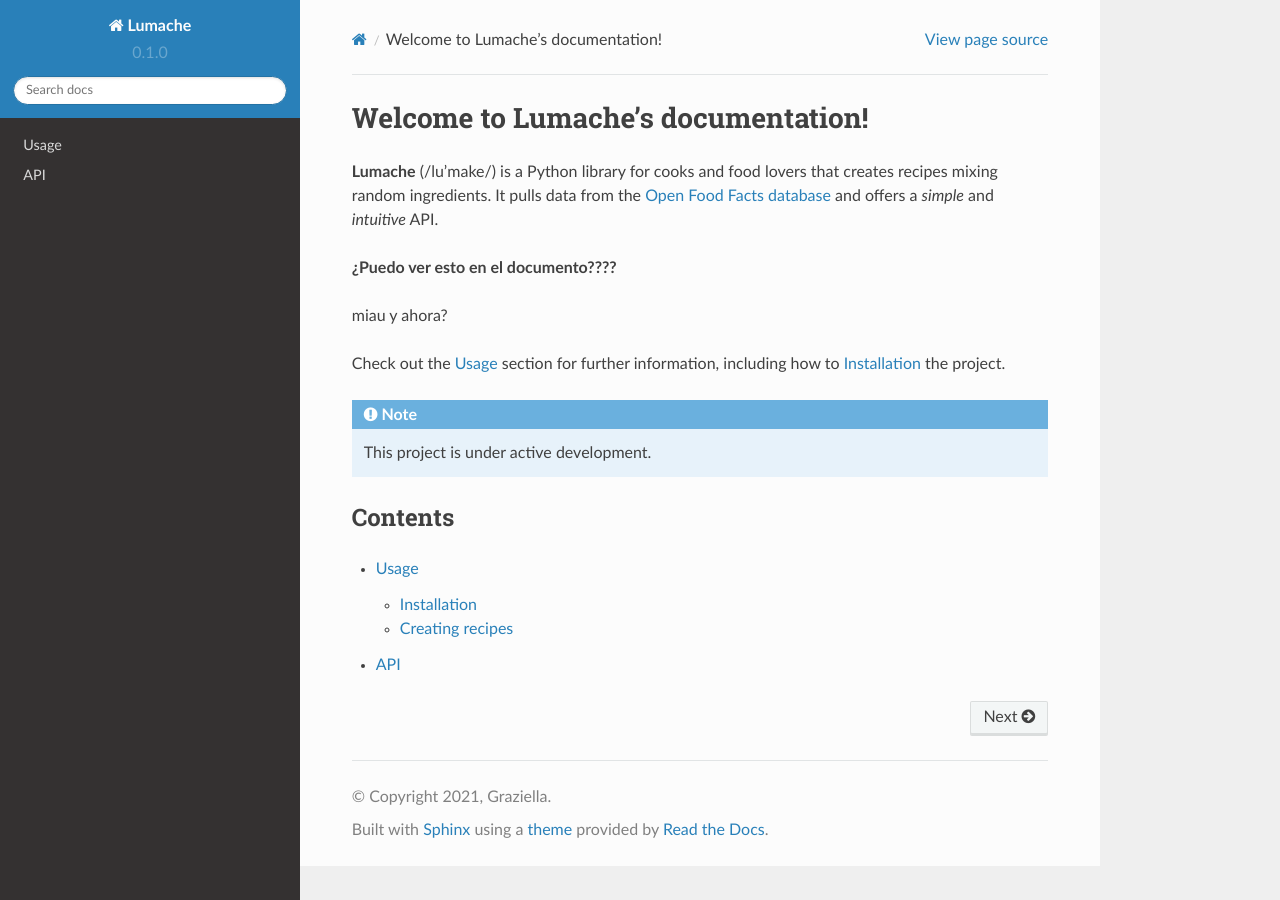
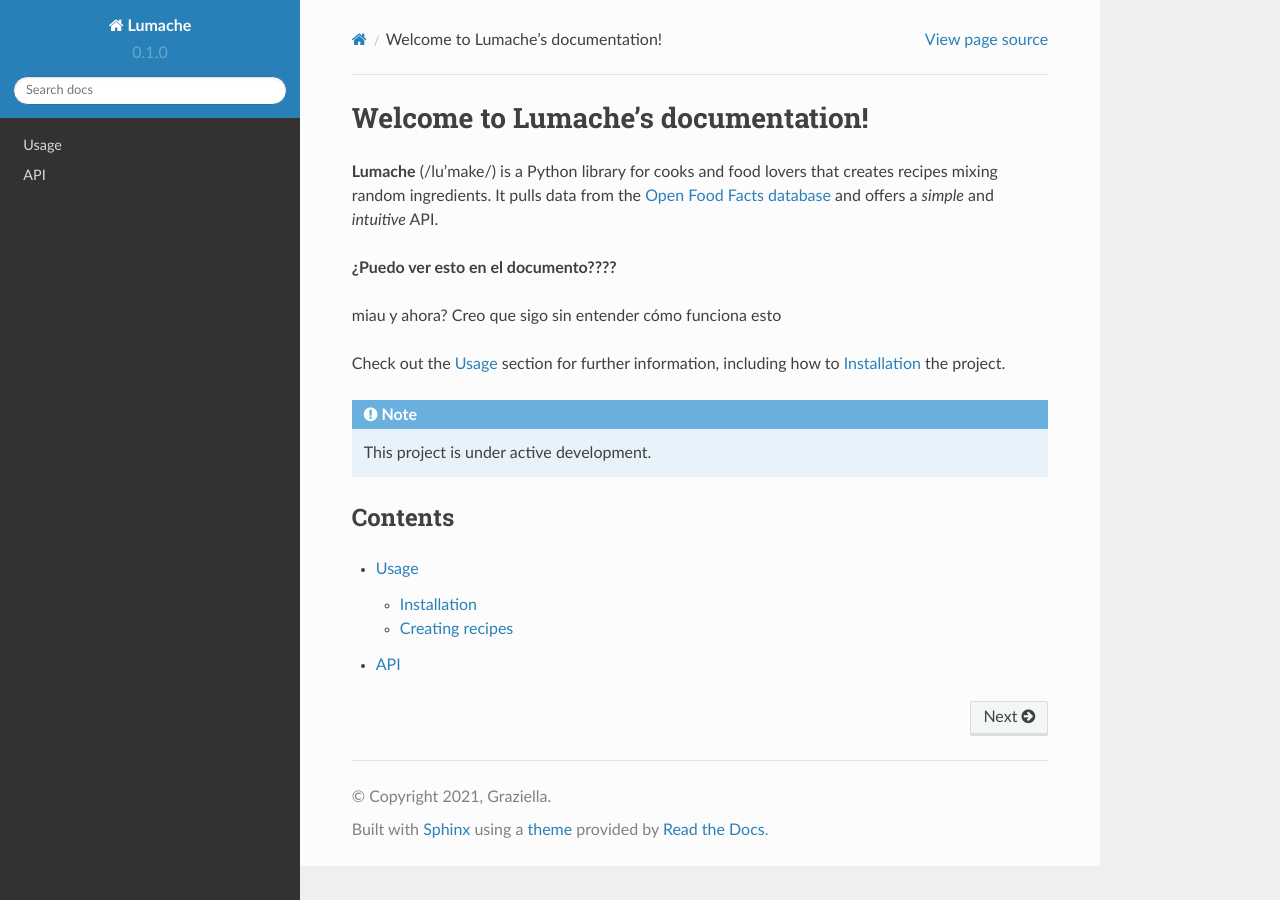
Before and after one commit to LauMi7777/Mi-intento-455, a Sphinx documentation site: the page built from docs/source/index.rst, in a window 1280 px wide. Built offline with Sphinx 7.4.7 and the Read the Docs theme 2.0.0, drawn with Linux system fonts in a browser that asks for light colours.

Commit message:
Update index.rst

```diff
--- a/docs/source/index.rst
+++ b/docs/source/index.rst
@@ -9,6 +9,7 @@ and offers a *simple* and *intuitive* API.
 **¿Puedo ver esto en el documento????**
 
 miau y ahora?
+Creo que sigo sin entender cómo funciona esto
 
 Check out the :doc:`usage` section for further information, including
 how to :ref:`installation` the project.
```
